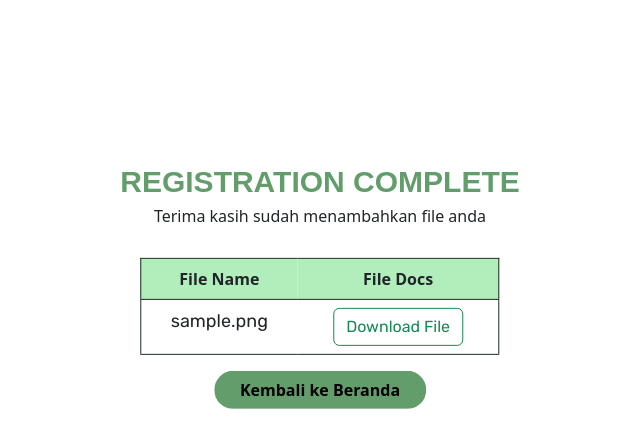
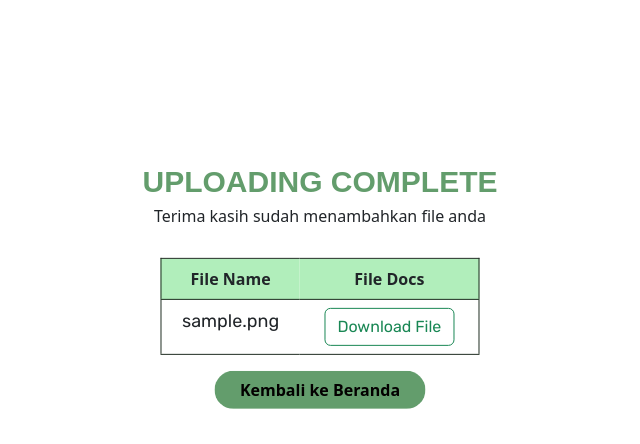
Before and after one commit to mirsalsa/updown-saaa, a Django app: page /postform/ in a window 1280 px wide. Shown: the part 56-500 px from the top of the page, without its empty margins (320-960 px from the left). Run offline with Django 4.2, Linux system fonts and the light colour scheme; tables that the repository leaves empty hold one stand-in row (values such as "Sample post"); some libraries are stand-ins or nearby versions.

Commit message:
fixing wording

```diff
--- a/uploader/templates/postform.html
+++ b/uploader/templates/postform.html
@@ -1,7 +1,7 @@
 {% extends 'base.html' %} {% load static %} {% block title %} YEY {%endblock %}
 {% block content %} {% include 'navbar.html' %}
 <div class="vertical-center">
-  <div class="header">Registration Complete</div>
+  <div class="header">Uploading Complete</div>
   <div class="subheader">Terima kasih sudah menambahkan file anda<br /></div>
 
   <div
```
